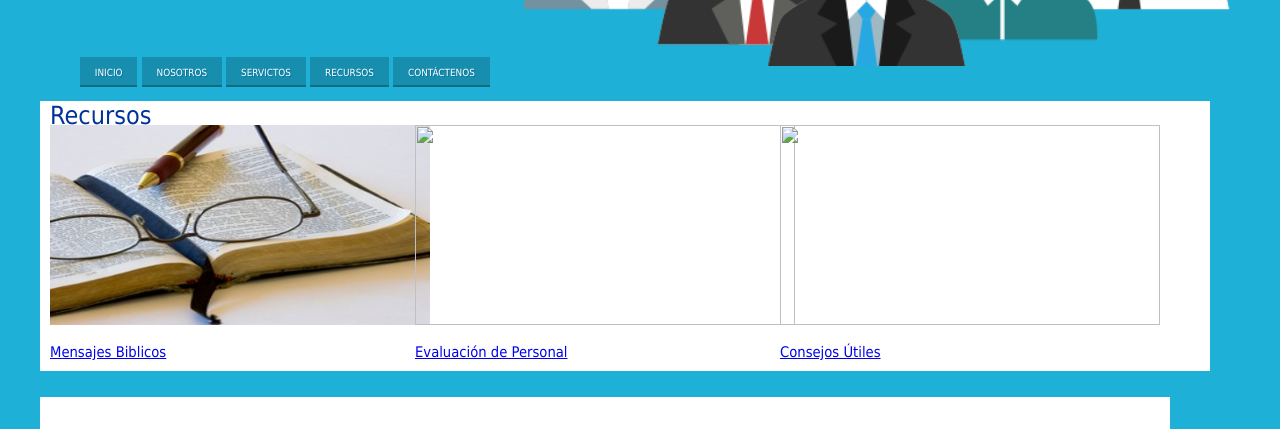
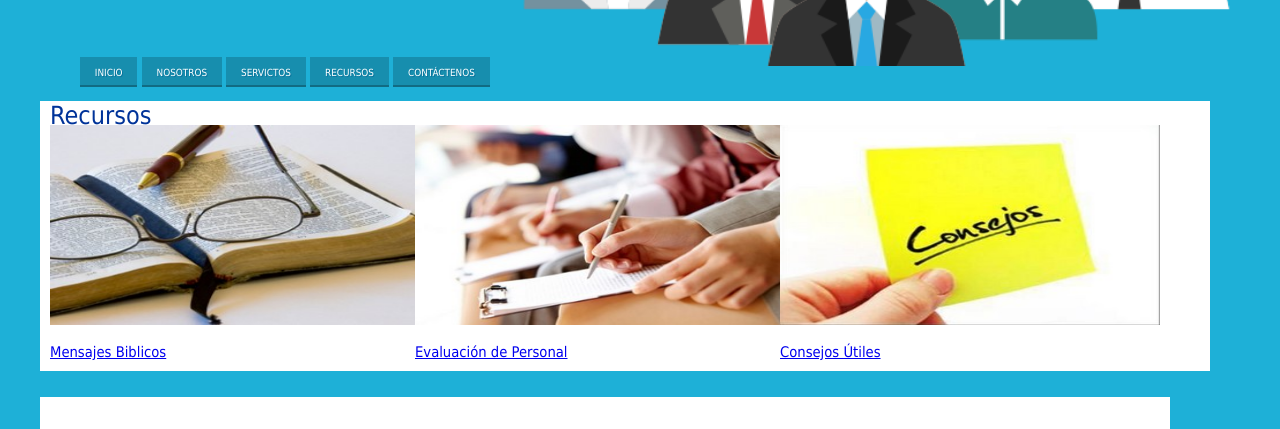
Before and after one commit to Matibarr10/Matibarr10---Lab, a plain HTML site: page Recursos.html in a window 1280 px wide. Shown: the part 363-792 px from the top of the page. Drawn offline with Linux system fonts and the light colour scheme.

Commit message:
Update Recursos.html

```diff
--- a/Recursos.html
+++ b/Recursos.html
@@ -31,11 +31,11 @@
     	<p><a href="#biblicos">Mensajes Biblicos</a></p>
     </aside>
     <aside id="columna">
-    	<img src="../img/recurso2.jpg" id="imagen"/>
+    	<img src="recurso2.jpg" id="imagen"/>
     	<p><a href="#evaluacion">Evaluación de Personal</a></p>
     </aside>
     <aside id="columna">
-    	<img src="../img/recurso3.jpg" id="imagen"/>
+    	<img src="recurso3.jpg" id="imagen"/>
     	<p><a href="#consejos">Consejos Útiles</a></p>
     </aside>
     </section>
```
